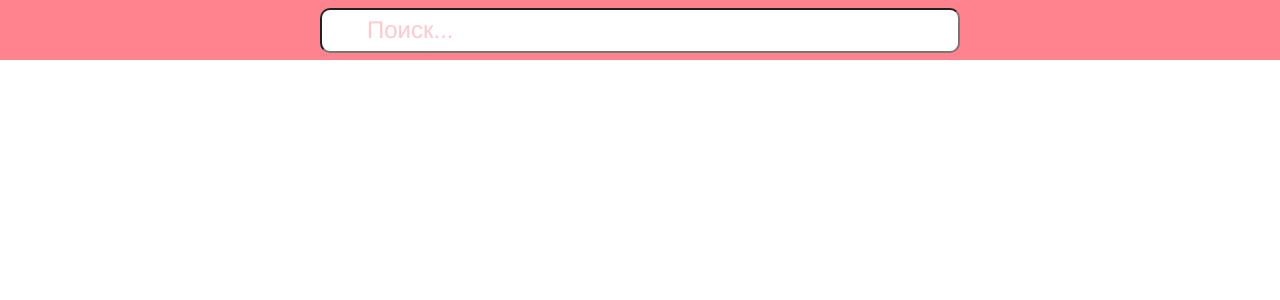
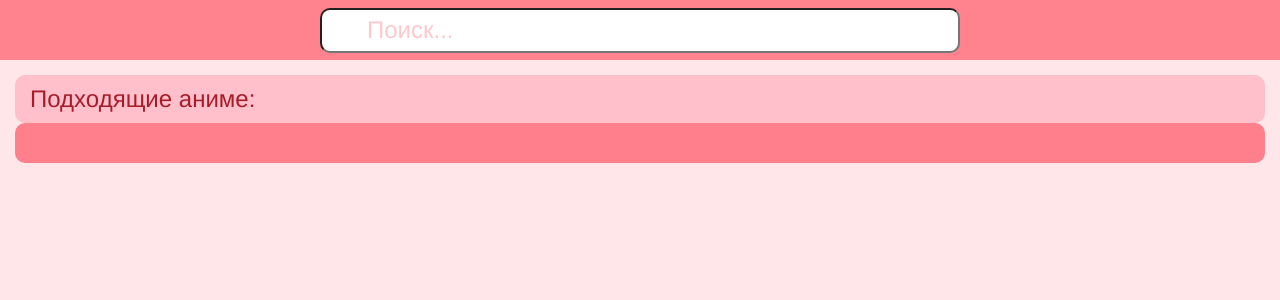
Before and after one commit to heIIoitsme/my-course-1, a React (Create React App) app in the folder my-app/: page /TagRes in a window 1280 px wide. Before the commit this address had no page. Shown: the top 300 px of the page. Built offline with nearby package versions, Linux system fonts and the light colour scheme.

Commit message:
Сделал теги (надо только по дизайну подправить)

```diff
--- a/my-app/src/App.js
+++ b/my-app/src/App.js
@@ -4,6 +4,7 @@ import Home from './pages/Home.js'
 import Header from "./components/header/header";
 import WorldTop from "./pages/WorldTop";
 import SearchRes from "./pages/SearchRes";
+import TagRes from "./pages/TagRes";
 
 function App() {
   return (
@@ -14,6 +15,7 @@ function App() {
                 <Route path='/' element={<Home/>}/>
                 <Route path='/WorldTop' element={<WorldTop/>}/>
                 <Route path='/SearchRes' element={<SearchRes/>}/>
+                <Route path='/TagRes' element={<TagRes/>}/>
             </Routes>
         </div>
     </Router>
--- /dev/null
+++ b/my-app/src/components/background/background_tags.js
@@ -0,0 +1,26 @@
+import {filterByString} from "../../global_const/tags_results_const";
+import React from "react";
+
+export default (props) => {
+    return (
+        <div class='background'>
+            <div class='subheadline'>
+                <a>
+                    Подходящие аниме:
+                </a>
+            </div>
+            <div class='card_container_2'>
+                {filterByString(props.t).map(item => (
+                    <div className='fullanimebox'>
+                        <img src={ item.img }/>
+                        <a>
+                            <h1>{ item.ru_name }</h1>
+                            { item.en_name }
+                            <h2>{ item.sinops }</h2>
+                        </a>
+                    </div>
+                ))}
+            </div>
+        </div>
+    )
+}
--- a/my-app/src/components/checkbox/tags_cont.js
+++ b/my-app/src/components/checkbox/tags-bar.js
@@ -8,7 +8,9 @@ export const CheckBox = ({ isChecked, onChange, children }) => {
             <input
                 type='checkbox'
                 className='checkbox-element'
-                name='tags'
+                name='t'
+                value={children}
+                placeholder="Поиск..."
                 checked={isChecked}
                 onChange={() => onChange(children)}></input>
         </label>
--- a/my-app/src/components/checkbox/tags.js
+++ b/my-app/src/components/checkbox/tags.js
@@ -1,5 +1,5 @@
 import {React, useState} from "react";
-import {CheckBox} from "./tags_cont";
+import {CheckBox} from "./tags-bar";
 
 function Tag({allTags}) {
 
@@ -12,7 +12,7 @@ function Tag({allTags}) {
         }
     };
 
-    return <form className='form'>
+    return <form className='form' action="/TagRes">
             {
                 allTags.map(item =>
                     <CheckBox isChecked={checkedValues.includes(item)} onChange={addValues}>{item}</CheckBox>
--- a/my-app/src/components/checkbox/tags_styles.css
+++ b/my-app/src/components/checkbox/tags_styles.css
@@ -4,6 +4,13 @@
     width: 140px;
     height: 30px;
     align-items: center;
+    justify-content: center;
+}
+
+.checkbox-wrapper>p {
+    font-family:'Franklin Gothic Medium', 'Arial Narrow', Arial, sans-serif;
+    color: #d15863;
+    height: 14px;
 }
 
 .checkbox-element {
@@ -19,7 +26,8 @@
 }
 
 .checkbox-element:checked{
-    background-color: #A71C29;
+    background-color: #fd929c;
+    border: 2px solid #A71C29;
 }
 
 
--- a/my-app/src/global_const/card_const.js
+++ b/my-app/src/global_const/card_const.js
@@ -23,7 +23,7 @@ export const cardList =[
             'Главные герои, братья Эдвард и Альфонс Элрики, пострадали в детстве при попытке вернуть к жизни свою мать, умершую от болезни. Они забыли основной Закон алхимии и жестоко поплатились за это: Альфонс потерял всё своё тело, а Эдвард — руку и ногу. Эдвард сумел спасти лишь душу Альфонса, запечатав её в старинных доспехах.\n' +
             'Спустя много лет Эдвард сдаёт государственный экзамен на звание алхимика и получает прозвище «Стальной Алхимик». Братья начинают путешествие с целью найти философский камень и вернуть с его помощью утраченное много лет назад.',
         rate:'',
-        tags:['Сёнен','Приключения','Драма','Экшен']
+        tags:['Сёнен','Приключение','Драма','Экшен']
     },
     {
         id:'3',
--- /dev/null
+++ b/my-app/src/global_const/tags_results_const.js
@@ -0,0 +1,9 @@
+import {cardList} from "./card_const";
+
+export const filterByString = (queryString) => {
+    queryString = window.location.search;
+    const urlParams = new URLSearchParams(queryString);
+    const tagsFromUrl = urlParams.getAll('t');
+    console.log(tagsFromUrl);
+    return cardList.filter( ({tags: arr}) => arr.some(tag => tagsFromUrl.includes(tag)));
+}
--- /dev/null
+++ b/my-app/src/pages/TagRes.js
@@ -0,0 +1,19 @@
+import React from 'react';
+import './media_style.css'
+import Background_tags from "../components/background/background_tags";
+import {useSearchParams} from "react-router-dom";
+
+
+
+function TagRes() {
+    const [searchParams] = useSearchParams();
+
+
+    return (
+        <div className='mstyle'>
+            <Background_tags t={searchParams.get('t')}/>
+        </div>
+    )
+}
+
+export default TagRes
```
